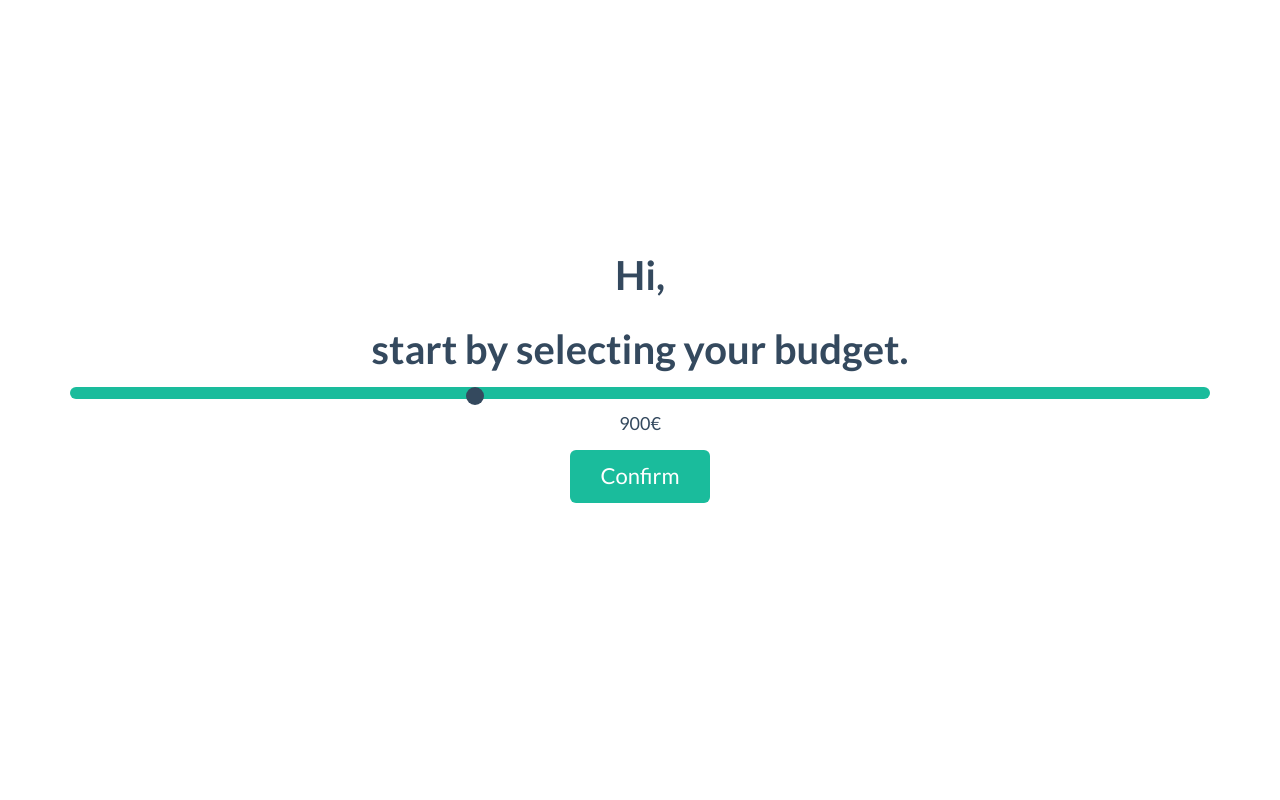
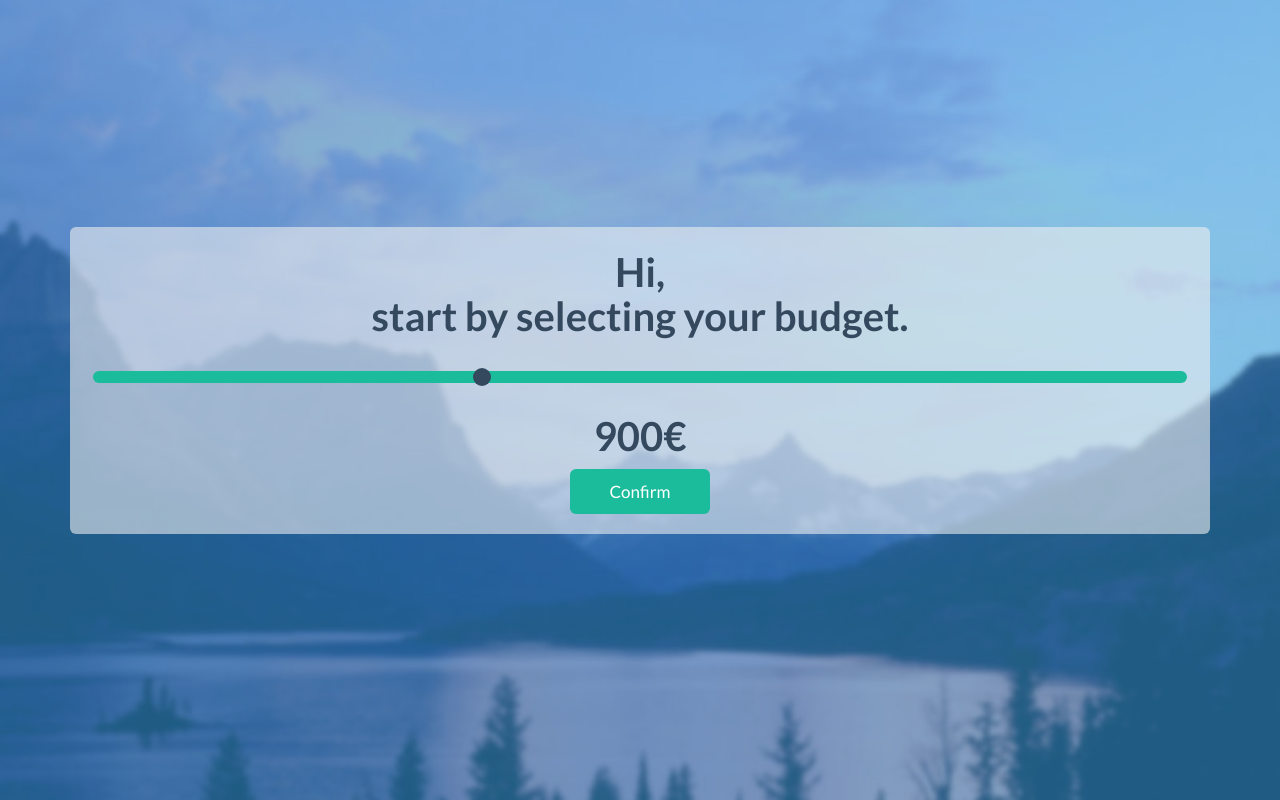
Before and after one commit to Timojarv/findalaptop, a Flask app: page /budget in a window 1280 px wide. Run offline with Flask 2, Linux system fonts and the light colour scheme; parts of the project's set-up code (start-up, migrations or seed data) failed here and were passed over; some libraries are stand-ins or nearby versions.

Commit message:
UI tweaks

```diff
--- a/app/static/base.css
+++ b/app/static/base.css
@@ -3,6 +3,11 @@ html{
 }
 .overlay{
   background-color: rgba(26, 188, 156, 0.8);
+}
+
+.budget-slider{
+  margin-top: 4vmin;
+  margin-bottom: 4vmin;
 }
 
 input[type=range] {
@@ -32,6 +37,7 @@ input[type=range]::-webkit-slider-thumb {
   border: none;
   height: 18px;
   width: 18px;
+  margin-top: -3px;
   border-radius: 9px;
   background-color: #34495E;
   position: relative;
--- a/app/static/budget.css
+++ b/app/static/budget.css
@@ -1,25 +1,40 @@
-body{
+html {
+  background: url('/static/lake.jpg') no-repeat center center fixed;
+  -webkit-background-size: cover;
+  -moz-background-size: cover;
+  -o-background-size: cover;
+  background-size: cover;
+}
+body {
   padding-top: 70px;
   padding-bottom: 40px;
   text-align: center;
+  background-color: rgba(52, 152, 219, 0.6);
 }
-
-.container{
+.container {
   position: absolute;
-  margin: -176px auto auto auto;
-  top: 50%;
+  margin: auto auto -134px auto;
+  bottom: 50%;
   left: 0;
   right: 0;
   text-align: center;
 }
-
-.budget-slider-value{
+#form-budget {
+  position: relative;
+  padding: 24px 23px 20px;
+  background-color: rgba(237, 239, 241, 0.6);
+  border-radius: 6px;
+  margin-bottom: 0px;
+}
+.budget-slider-value {
   display: block;
   margin-top: 10px;
   margin-bottom: 10px;
 }
-
-#slider{
+#slider {
   margin-top: 40px;
   margin-bottom: 40px;
 }
+h3{
+  margin-top: 0px;
+}
--- a/app/static/login.css
+++ b/app/static/login.css
@@ -6,7 +6,7 @@ html{
   background-size: cover;
 }
 body {
-  background-color: rgba(26, 188, 156, 0.8);
+  background-color: rgba(26, 188, 156, 0.6);
   height: 100%;
 }
 .container{
@@ -24,3 +24,6 @@ h3{
   padding: 15px;
   margin: 0px auto;
 }
+.login-form{
+  background-color: rgba(237, 239, 241, 0.6);
+}
--- a/app/templates/budget.html
+++ b/app/templates/budget.html
@@ -1,11 +1,10 @@
 {% extends 'base.html' %} {% block content %}
 <div class="container">
-  <h3>Hi,</h3>
-  <h3>start by selecting your budget.</h3>
-  <form action="" method="POST">
+  <form action="" method="POST" id="form-budget">
+    <h3>Hi,<br>start by selecting your budget.</h3>
     <input type="range" name="budget" min="300" max="2000" value="900" step="50" class="budget-slider">
-    <span class="budget-slider-value"></span>
-    <input type="submit" value="Confirm" class="btn btn-wide btn-primary btn-hg">
+    <h3 class="budget-slider-value"></h3>
+    <input type="submit" value="Confirm" class="btn btn-wide btn-primary btn-lg">
   </form>
   <script>
     var range = $('.budget-slider'),
```
Also changed, not shown: app/static/lake.jpg (added), app/static/mountains.jpg (added).
